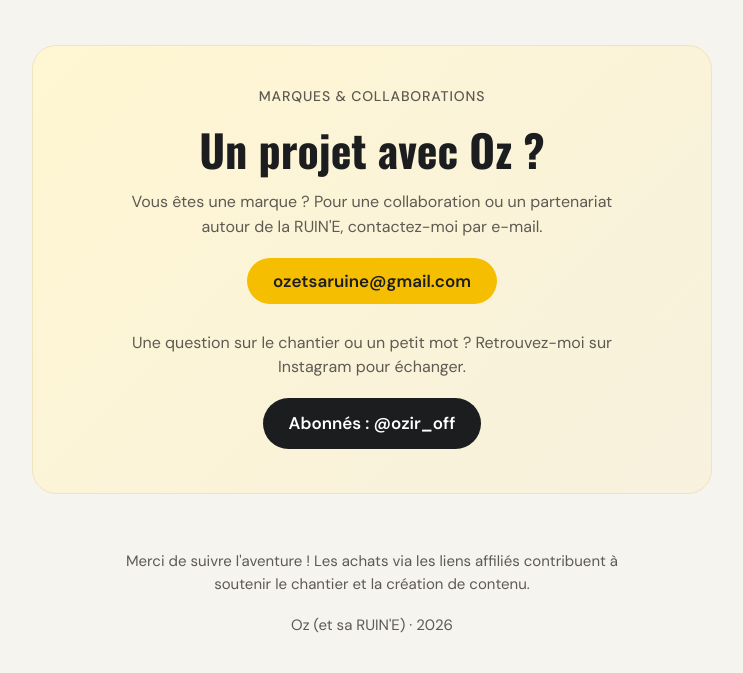
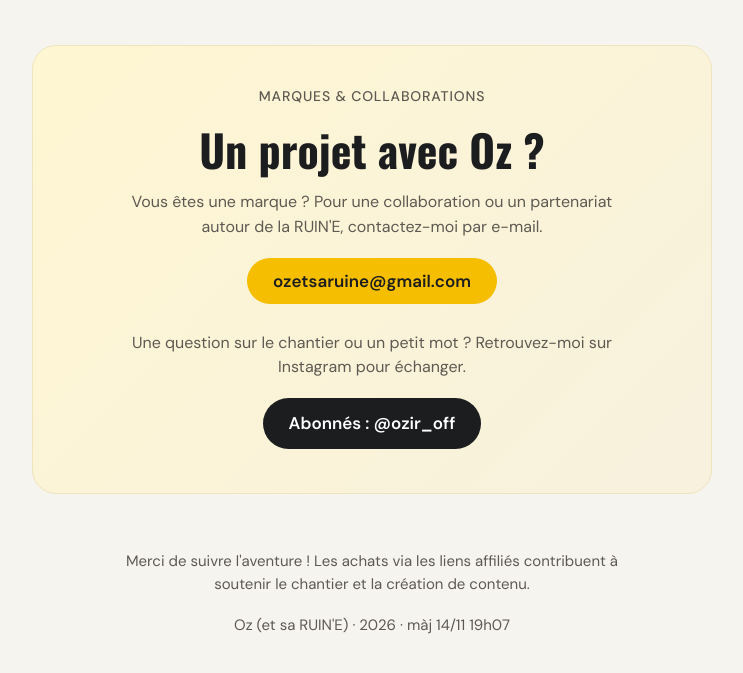
Before and after one commit to ozetsaruine/ozetsaruine.github.io, a plain HTML site: page index.html in a window 1280 px wide. Shown: the part 5274-5947 px from the top of the page, without its empty margins (268-1011 px from the left). Drawn offline with nearby package versions, Linux system fonts and the light colour scheme.

Commit message:
Marqueur de mise à jour dans le pied de page
Co-Authored-By: Claude Opus 5.5 <noreply@anthropic.com>
Claude-Session: https://claude.ai/code/session_01FLVtvuQuQnTmNsNoTVzcYn

```diff
--- a/index.html
+++ b/index.html
@@ -219,7 +219,7 @@ footer p{margin:0 auto 18px;max-width:52ch}
 <footer>
   <div class="wrap">
     <p>Merci de suivre l'aventure ! Les achats via les liens affiliés contribuent à soutenir le chantier et la création de contenu.</p>
-    <p>Oz (et sa RUIN'E) · 2026</p>
+    <p>Oz (et sa RUIN'E) · 2026 · màj 14/11 19h07</p>
   </div>
 </footer>
 
```
